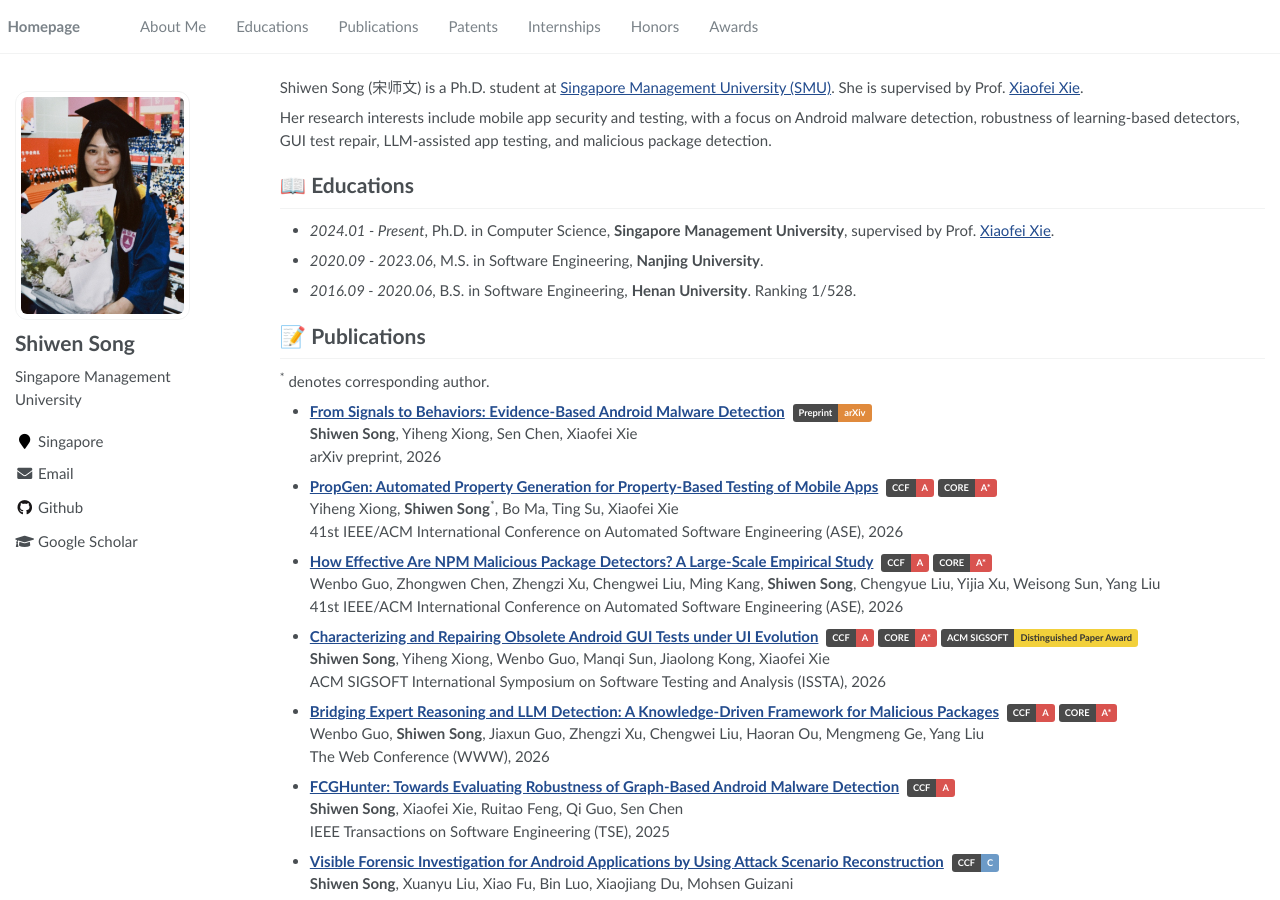
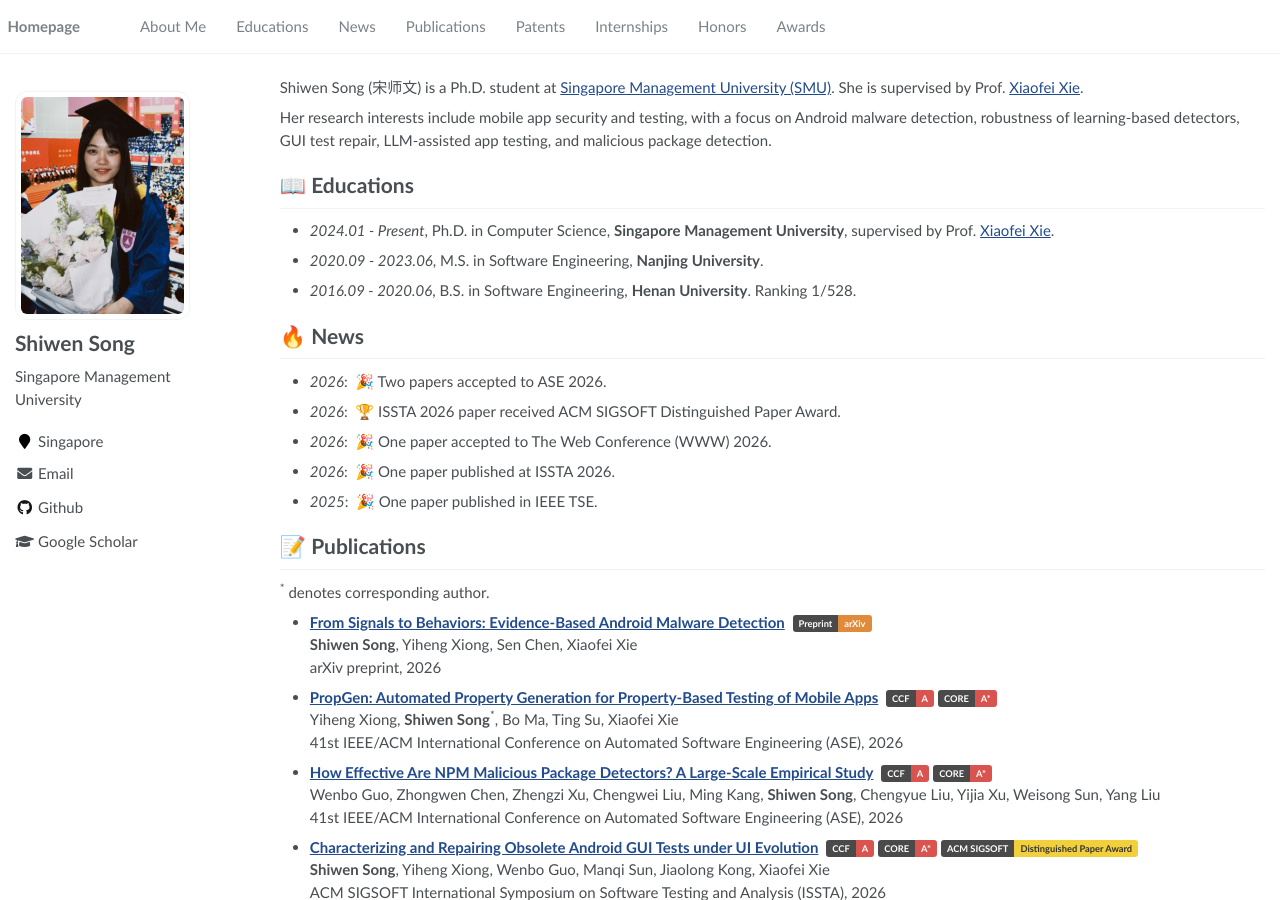
Before and after one commit to shiwen-song/shiwen-song.github.io, a Jekyll site: the page built from _pages/about.md, in a window 1280 px wide and 900 px high. Built offline with Jekyll 4.4.1, drawn with Linux system fonts in a browser that asks for light colours.

Commit message:
Add News section back
Co-Authored-By: Claude Sonnet 5.5 <noreply@anthropic.com>

```diff
--- a/_data/navigation.yml
+++ b/_data/navigation.yml
@@ -5,6 +5,9 @@ main:
 
   - title: "Educations"
     url: "/#-educations"
+
+  - title: "News"
+    url: "/#-news"
 
   - title: "Publications"
     url: "/#-publications"
--- a/_pages/about.md
+++ b/_pages/about.md
@@ -25,6 +25,13 @@ Her research interests include mobile app security and testing, with a focus on
 - *2024.01 - Present*, Ph.D. in Computer Science, **Singapore Management University**, supervised by Prof. [Xiaofei Xie](https://scholar.google.com/citations?user=FfcZfJgAAAAJ&hl=zh-CN&oi=ao).
 - *2020.09 - 2023.06*, M.S. in Software Engineering, **Nanjing University**.
 - *2016.09 - 2020.06*, B.S. in Software Engineering, **Henan University**. Ranking 1/528.
+
+# 🔥 News
+- *2026*: &nbsp;🎉 Two papers accepted to ASE 2026.
+- *2026*: &nbsp;🏆 ISSTA 2026 paper received ACM SIGSOFT Distinguished Paper Award.
+- *2026*: &nbsp;🎉 One paper accepted to The Web Conference (WWW) 2026.
+- *2026*: &nbsp;🎉 One paper published at ISSTA 2026.
+- *2025*: &nbsp;🎉 One paper published in IEEE TSE.
 
 # 📝 Publications
 <sup>&#42;</sup> denotes corresponding author.
```
